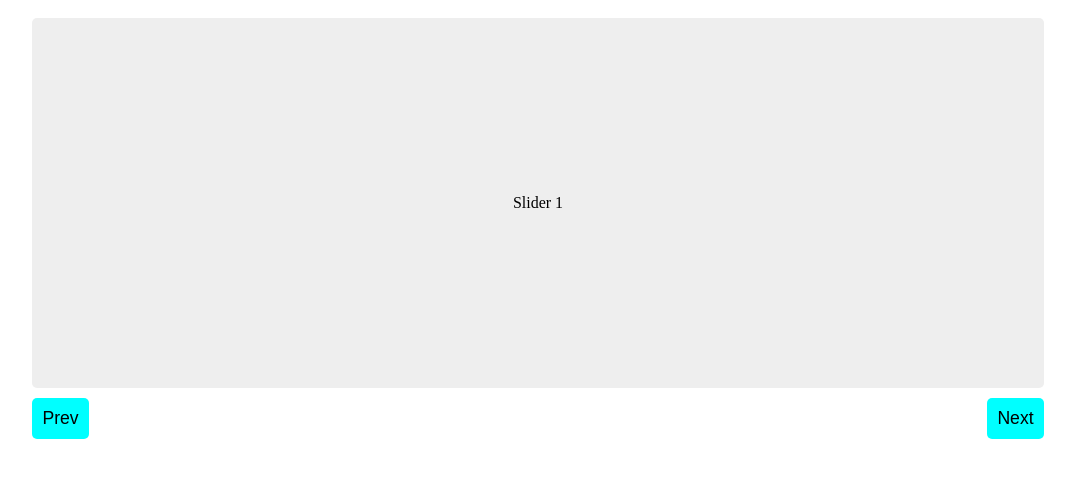
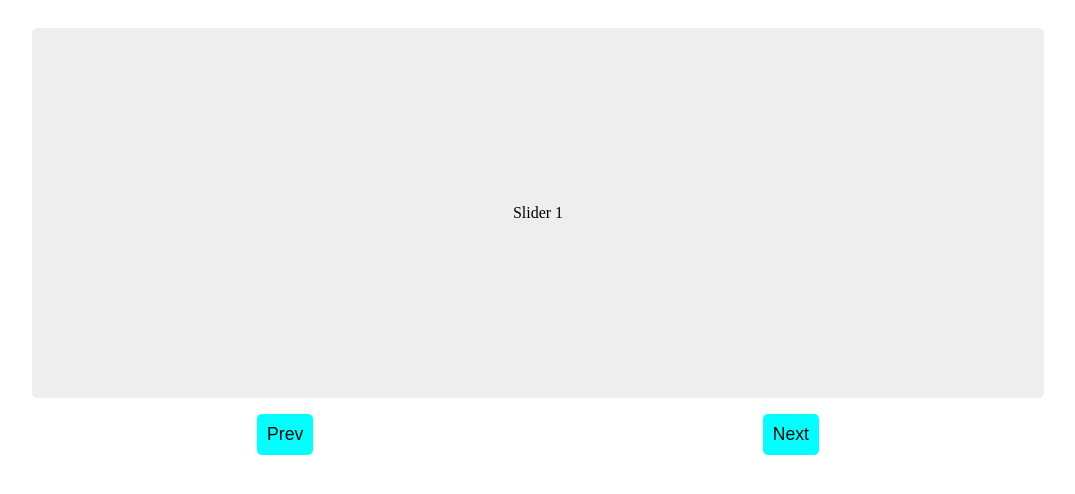
Before and after one commit to matheusmfeitoza/React-Slider, a React (Create React App) app: page / in a window 1280 px wide. Shown: the top 494 px of the page, without its empty margins (102-1177 px from the left). Built offline with nearby package versions, Linux system fonts and the light colour scheme.

Commit message:
Improves on css

```diff
--- a/src/App.js
+++ b/src/App.js
@@ -14,6 +14,18 @@ function App() {
       id: 3,
       texto: "Slider 3",
     },
+    {
+      id: 4,
+      texto: "Slider 4",
+    },
+    {
+      id: 5,
+      texto: "Slider 5",
+    },
+    {
+      id: 6,
+      texto: "Slider 6",
+    },
   ];
 
   return (
--- a/src/components/slider/slider.module.css
+++ b/src/components/slider/slider.module.css
@@ -4,9 +4,8 @@
 .content {
   display: flex;
   justify-content: space-between;
-  margin: 10px 0;
-  gap: 20px;
   transition: transform 0.3s ease;
+  margin-top: 20px;
 }
 .item {
   flex-shrink: 0;
@@ -31,4 +30,5 @@
   border-radius: 5px;
   font-size: 1.1rem;
   cursor: pointer;
+  margin: 1rem auto;
 }
```
